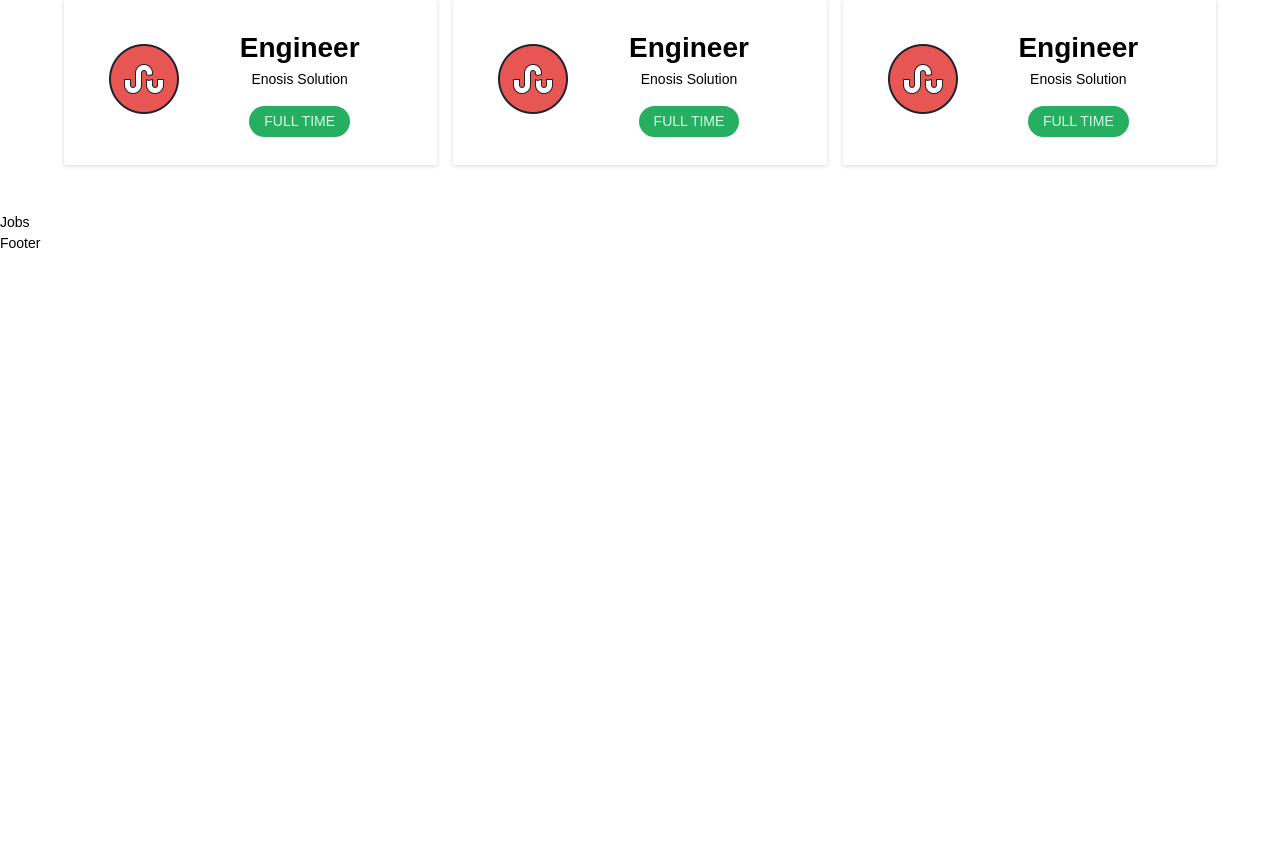
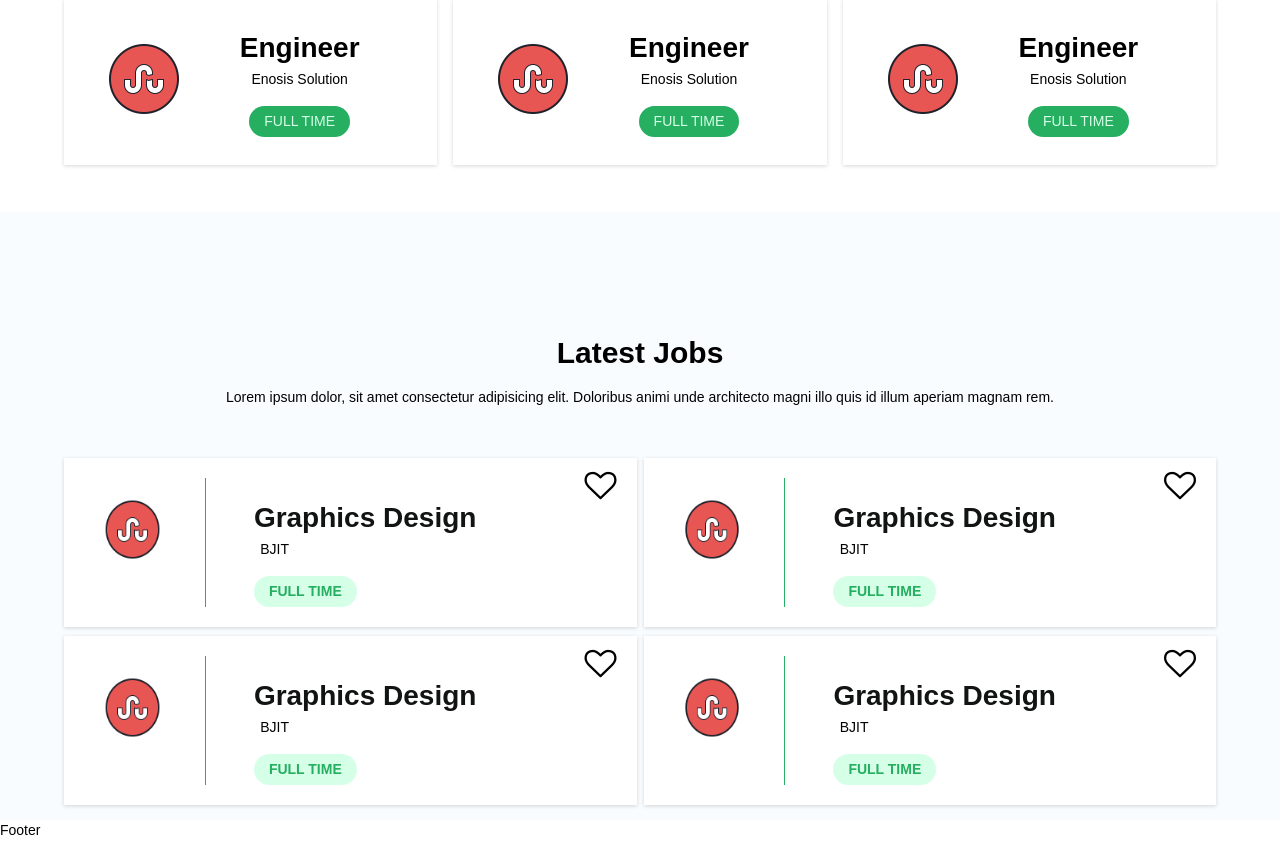
Before and after one commit to AnwarHossainSR/Recruit-Management, a React (Create React App) app in the folder rms-react/: page / in a window 1280 px wide. Shown: the part 1432-2273 px from the top of the page. Before the commit the page ends 1686 px from the top, so only its background shows below. Built offline with nearby package versions, Linux system fonts and the light colour scheme.

Commit message:
jobs section design

```diff
--- a/rms-react/src/assets/style/abstracts/_mixins.scss
+++ b/rms-react/src/assets/style/abstracts/_mixins.scss
@@ -38,3 +38,12 @@
     transition: all .3s;
     border: 1px solid #c5bdbd;
 }
+
+@mixin card {
+    transition: all .3s ease-in;
+    margin-top: -1px;
+    padding: 20px;
+    overflow: hidden;
+    position: relative;
+    cursor: pointer;
+}
--- a/rms-react/src/assets/style/components/_featuredjob.scss
+++ b/rms-react/src/assets/style/components/_featuredjob.scss
@@ -21,15 +21,10 @@
             grid-gap: 1rem;
 
             &__card {
-                transition: all .3s ease-in;
-                margin-top: -1px;
                 background: $color-white;
-                padding: 20px;
-                overflow: hidden;
                 @include flexCenter;
-                position: relative;
+                @include card;
                 box-shadow: $box-shadow;
-                cursor: pointer;
 
                 &--left {
                     width: 15%;
--- /dev/null
+++ b/rms-react/src/assets/style/components/_jobs.scss
@@ -0,0 +1,105 @@
+.job {
+    background: $color-light;
+
+    .container {
+        @include container;
+
+        .job-info {
+            margin-top: 6rem;
+            text-align: center;
+            line-height: 2;
+
+            h1 {
+                font-size: 30px;
+            }
+
+            p {
+                text-align: center;
+            }
+        }
+
+        .job__wrapper {
+            margin-top: 3rem;
+            display: grid;
+            grid-template-columns: repeat(2, 1fr);
+            grid-gap: 10px 7px;
+
+            &__card {
+                @include card;
+                border: 1px solid $border-card;
+                background: $color-white;
+                box-shadow: $box-shadow;
+                position: relative;
+
+                display: flex;
+                justify-content: space-around;
+
+                &--line {
+                    border-right: 1px solid $color-green;
+                    height: 100%;
+                }
+
+                &--left {
+                    width: 25%;
+
+                    img {
+                        width: 80%;
+                        height: 80%;
+                        padding: 10px;
+                    }
+                }
+
+                &--right {
+                    width: 75%;
+                    height: auto;
+                    text-align: start;
+                    margin-left: 3rem !important;
+                    @include flexBetween;
+
+                    h1 {
+                        margin-top: 1.2rem;
+                        color: $color-dark !important;
+                    }
+
+                    p {
+                        margin-left: .4rem;
+                    }
+
+                    a {
+                        margin-top: 1rem;
+                        font-size: 14px;
+                        display: inline-block;
+                        padding: 5px 15px;
+                        border-radius: 50px;
+                        cursor: pointer;
+                        text-transform: uppercase;
+                        background: $color-white-light;
+                        color: $color-green;
+                        font-weight: bolder;
+                        transition: all .3s ease-in-out;
+                    }
+
+                    &__part-2 {
+                        margin-top: -7rem;
+
+                        i {
+                            font-size: 2rem;
+
+                            &:hover {
+                                color: $color-danger;
+                            }
+                        }
+
+                    }
+                }
+
+                &:hover {
+                    box-shadow: 1px 8px 20px $color-secondary;
+                    transition: box-shadow .6s linear;
+                    border-left: .4rem solid $color-green;
+                    cursor: pointer;
+                }
+            }
+        }
+    }
+}
--- a/rms-react/src/assets/style/components/index.scss
+++ b/rms-react/src/assets/style/components/index.scss
@@ -1,2 +1,3 @@
 @import 'category';
 @import 'featuredjob';
+@import '_jobs'
--- /dev/null
+++ b/rms-react/src/components/user/jobs/JobItem.jsx
@@ -0,0 +1,26 @@
+import React from "react";
+import Icon from "../../../assets/images/default.png";
+import { Link } from "react-router-dom";
+
+const JobItem = () => {
+  return (
+    <div className="job__wrapper__card">
+      <div className="job__wrapper__card--left">
+        <img src={Icon} alt="Icon" />
+      </div>
+      <div className="job__wrapper__card--line"></div>
+      <div className="job__wrapper__card--right">
+        <div className="job__wrapper__card--right__part-1">
+          <h1>Graphics Design</h1>
+          <p>BJIT</p>
+          <Link to="#">FULL TIME</Link>
+        </div>
+        <div className="job__wrapper__card--right__part-2">
+          <i className="fa fa-heart-o"></i>
+        </div>
+      </div>
+    </div>
+  );
+};
+
+export default JobItem;
--- a/rms-react/src/components/user/jobs/Jobs.jsx
+++ b/rms-react/src/components/user/jobs/Jobs.jsx
@@ -1,7 +1,26 @@
 import React from "react";
+import JobItem from "./JobItem";
 
 const Jobs = () => {
-  return <div>Jobs</div>;
+  return (
+    <div className="job">
+      <div className="container">
+        <div className="job-info">
+          <h1>Latest Jobs</h1>
+          <p>
+            Lorem ipsum dolor, sit amet consectetur adipisicing elit. Doloribus
+            animi unde architecto magni illo quis id illum aperiam magnam rem.
+          </p>
+        </div>
+        <div className="job__wrapper">
+          <JobItem />
+          <JobItem />
+          <JobItem />
+          <JobItem />
+        </div>
+      </div>
+    </div>
+  );
 };
 
 export default Jobs;
```
